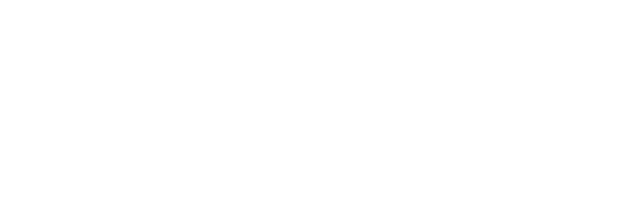
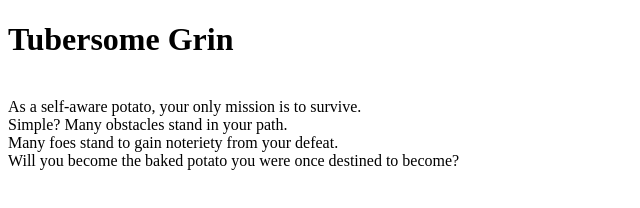
Before and after one commit to ewilsey/MART441, a plain HTML site: page HW-4/index.html in a window 1280 px wide. Shown: the whole page, without its empty margins (0-640 px from the left). Drawn offline with Linux system fonts and the light colour scheme.

Commit message:
Imported the introduction from HW-3. Re-titled from 'Into the Red' to 'Tubersome Grin'.

```diff
--- a/HW-4/index.html
+++ b/HW-4/index.html
@@ -9,6 +9,17 @@
     <script src="./script.js" charset="utf-8"></script>
   </head>
   <body>
+    <h1>Tubersome Grin</h1>
+    <br>
+    As a self-aware potato, your only mission is to survive.
+    <br>
+    Simple? Many obstacles stand in your path.
+    <br>
+    Many foes stand to gain noteriety from your defeat.
+    <br>
+    Will you become the baked potato you were once destined to become?
+
+
 
   </body>
 </html>
```
